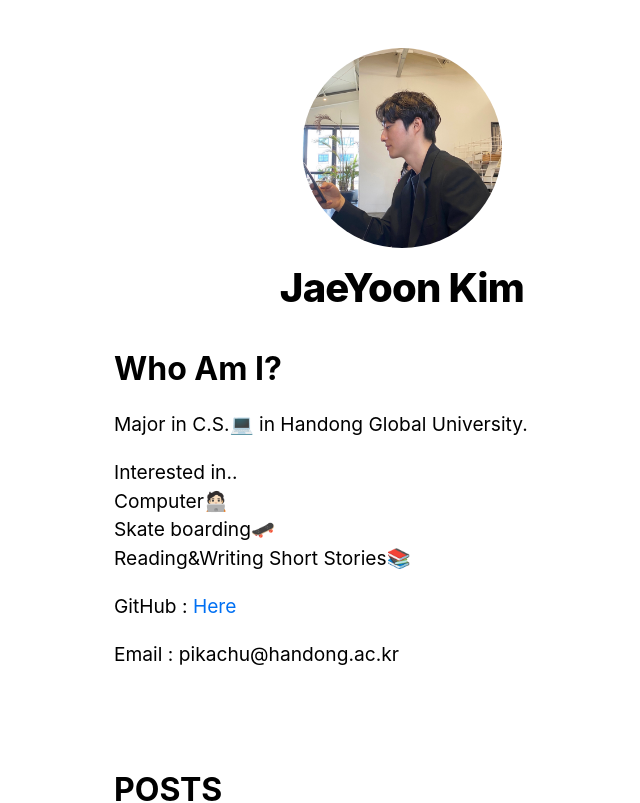
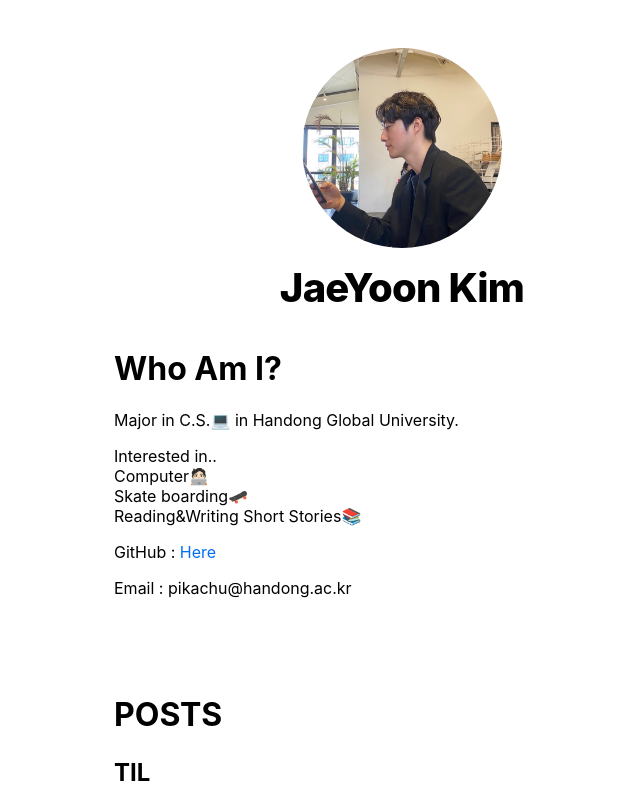
Before and after one commit to JaeYoonKimme/myPage, a Next.js app: page / in a window 1280 px wide. Shown: the top 803 px of the page, without its empty margins (238-878 px from the left). Built offline with nearby package versions, Linux system fonts and the light colour scheme.

Commit message:
Add paddings for title

```diff
--- a/pages/index.js
+++ b/pages/index.js
@@ -23,7 +23,7 @@ export default function Home({allPostsData}) {
         <title>{siteTitle}</title>
       </Head>
       <h1>Who Am I?</h1>
-      <section className={utilStyles.headingMd}>
+      <section className={'${utilStles.headingMd} ${utileStyles.padding1px}'}>
         <p>Major in C.S.💻 in Handong Global University.</p>
         <p>Interested in.. <br />Computer🧑🏻‍💻<br />Skate boarding🛹<br />Reading&Writing Short Stories📚</p>
         <p>
```
